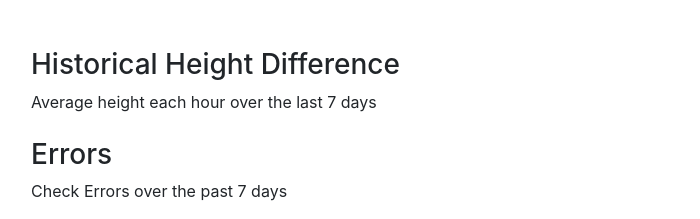
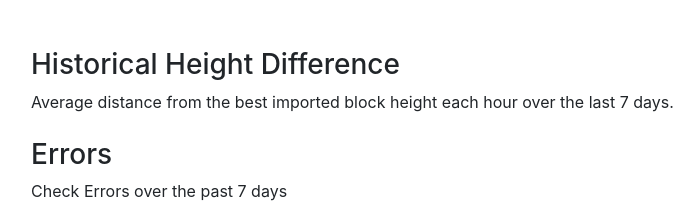
Before and after one commit to blockset-corp/demo-chain-heights, a Django app: template app/templates/app/service_detail.html in a window 1280 px wide. Shown: the part 62-281 px from the top of the page, without its empty margins (54-754 px from the left). Run offline with Django 3.2, Linux system fonts and the light colour scheme; the template is opened without the code that fills it, so the values that code supplies are empty; parts of the project's set-up code (start-up, migrations or seed data) failed here and were passed over; some libraries are stand-ins or nearby versions.

Commit message:
fix words

```diff
--- a/app/templates/app/service_detail.html
+++ b/app/templates/app/service_detail.html
@@ -148,7 +148,7 @@
         </table>
 
         <h3 class="mt-4">Historical Height Difference</h3>
-        <p>Average height each hour over the last 7 days</p>
+        <p>Average distance from the best imported block height each hour over the last 7 days.</p>
 
         {% for chain in all_chains %}
 
```
